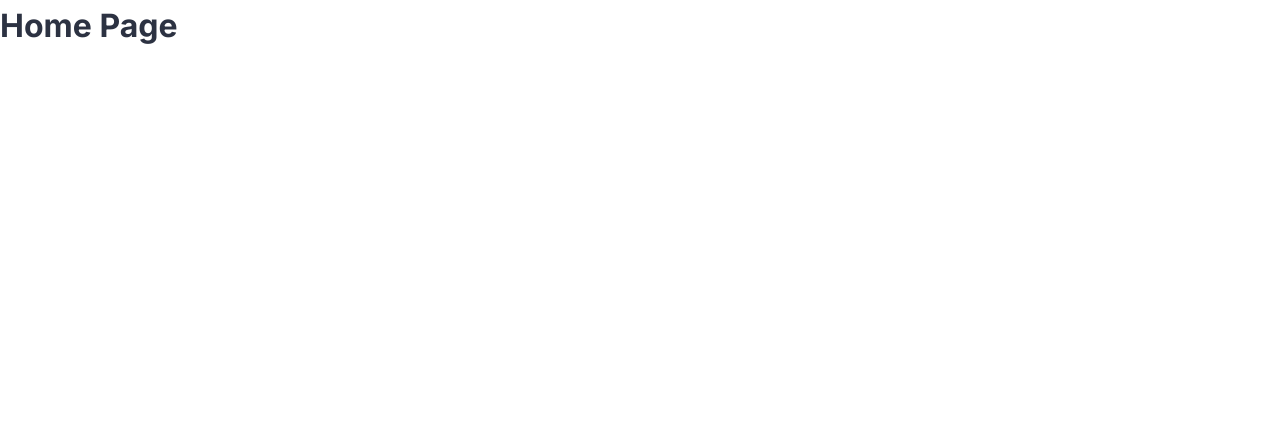
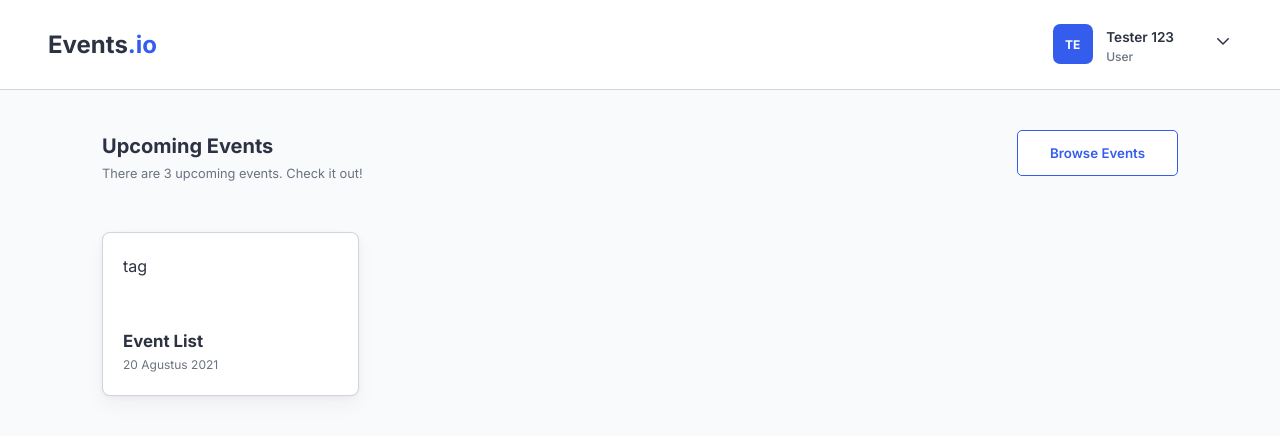
Before and after one commit to Erik3010/events.io, a React (Create React App) app: page / in a window 1280 px wide. Shown: the top 436 px of the page. Built offline with nearby package versions, Linux system fonts and the light colour scheme.

Commit message:
home page

```diff
--- a/src/components/Basic/Button/Button.js
+++ b/src/components/Basic/Button/Button.js
@@ -1,10 +1,10 @@
 import styles from "components/Basic/Button/Button.module.scss";
 import classNames from "classnames";
 
-function Button({ children }) {
+function Button({ children, type }) {
   return (
     <button
-      className={classNames(styles["btn"], styles["btn-primary"])}
+      className={classNames(styles["btn"], styles[`btn-${type}`])}
       type="submit"
     >
       {children}
--- a/src/components/Basic/Button/Button.module.scss
+++ b/src/components/Basic/Button/Button.module.scss
@@ -22,5 +22,20 @@
         transform: scale(0.98);
       }
     }
+    &-secondary {
+      background: $white;
+      color: $primary;
+      border-color: $primary;
+      &:hover,
+      &:focus {
+        background: rgba(52, 93, 238, 0.05);
+      }
+      &:focus {
+        box-shadow: $shadow;
+      }
+      &:active {
+        transform: scale(0.98);
+      }
+    }
   }
 }
--- a/src/components/Login/LoginForm/LoginForm.js
+++ b/src/components/Login/LoginForm/LoginForm.js
@@ -16,7 +16,7 @@ function LoginForm() {
       <Link to="/" className={styles["login-form-link"]}>
         Forgot Password?
       </Link>
-      <Button>Log in</Button>
+      <Button type="primary">Log in</Button>
     </form>
   );
 }
--- a/src/pages/Home/Home.js
+++ b/src/pages/Home/Home.js
@@ -1,9 +1,55 @@
 import styles from "pages/Home/Home.module.scss";
+
+import { ReactComponent as ChevronDown } from "assets/icons/chevron-down.svg";
+import { Link } from "react-router-dom";
+import Button from "components/Basic/Button/Button";
 
 function Home() {
   return (
     <div>
-      <h1>Home Page</h1>
+      <header className={styles["header"]}>
+        <div>
+          <h2>
+            Events<span className="text-primary">.io</span>
+          </h2>
+        </div>
+        <div className={styles["header-profile-container"]}>
+          <div className={styles["header-profile"]}>
+            <div className={styles["header-profile-initial"]}>TE</div>
+            <div className={styles["header-profile-info"]}>
+              <Link to="/" className={styles["header-profile-info-title"]}>
+                Tester 123
+              </Link>
+              <p className={styles["header-profile-info-subtitle"]}>User</p>
+            </div>
+          </div>
+          <div className={styles["header-profile-icon"]}>
+            <ChevronDown width={18} height={18} />
+          </div>
+        </div>
+      </header>
+      <div className={styles["home-container"]}>
+        <div className="container">
+          <div className={styles["home-header"]}>
+            <div className={styles["home-header-title"]}>
+              <h3>Upcoming Events</h3>
+              <p>There are 3 upcoming events. Check it out!</p>
+            </div>
+            <div>
+              <Button type="secondary">Browse Events</Button>
+            </div>
+          </div>
+          <div className={styles["event-container"]}>
+            <div className={styles["event-card"]}>
+              <div className={styles["event-card-header"]}>tag</div>
+              <div className={styles["event-card-content"]}>
+                <h3>Event List</h3>
+                <p>20 Agustus 2021</p>
+              </div>
+            </div>
+          </div>
+        </div>
+      </div>
     </div>
   );
 }
--- a/src/pages/Home/Home.module.scss
+++ b/src/pages/Home/Home.module.scss
@@ -0,0 +1,104 @@
+@import "scss/variables";
+
+.header {
+  display: flex;
+  width: 100%;
+  height: 90px;
+  padding: 0 3rem;
+  align-items: center;
+  justify-content: space-between;
+  border-bottom: 1px solid $border;
+  &-profile {
+    @at-root {
+      &-container {
+        display: flex;
+        align-items: center;
+      }
+      &-icon {
+        margin-left: 2.5rem;
+        cursor: pointer;
+        color: $text;
+      }
+    }
+    display: flex;
+    align-items: center;
+    &-initial {
+      background: $primary;
+      color: $white;
+      display: flex;
+      align-items: center;
+      justify-content: center;
+      width: 2.5rem;
+      height: 2.5rem;
+      border-radius: 0.45rem;
+      font-weight: 700;
+      font-size: 0.75rem;
+      cursor: pointer;
+      margin-right: 0.85rem;
+    }
+    &-info {
+      &-title {
+        font-weight: 600;
+        font-size: 0.85rem;
+      }
+      &-subtitle {
+        font-weight: 500;
+        color: $subtitle;
+        font-size: 0.75rem;
+        margin-top: -0.15rem;
+      }
+    }
+  }
+}
+
+.home-container {
+  background: $background;
+  padding-top: 2.5rem;
+  min-height: 100vh;
+  .home-header {
+    display: flex;
+    justify-content: space-between;
+    &-title {
+      h3 {
+        font-size: 1.25rem;
+      }
+      p {
+        color: $subtitle;
+        font-size: 0.8rem;
+      }
+    }
+  }
+  .event-container {
+    margin-top: 3rem;
+    display: grid;
+    grid-template-columns: repeat(4, 1fr);
+    gap: 1rem;
+    .event-card {
+      padding: 1.25rem;
+      background: $white;
+      border-radius: 0.5rem;
+      box-shadow: rgba(0, 0, 0, 0.04) 0px 10px 20px, rgba(0, 0, 0, 0.04) 0px 2px 6px, rgba(0, 0, 0, 0.06) 0px 0px 1px;
+      border: 1px solid $border;
+      cursor: pointer;
+      transition: all $transition;
+      &:hover {
+        transform: scale(1.03);
+        box-shadow: rgba(0, 0, 0, 0.04) 0px 10px 20px, rgba(0, 0, 0, 0.04) 0px 2px 6px, rgba(0, 0, 0, 0.06) 0px 0px 1px;
+        border-color: $primary;
+      }
+      &-header {
+        margin-bottom: 3rem;
+      }
+      &-content {
+        h3 {
+          font-size: 1.05rem;
+          font-weight: 700;
+        }
+        p {
+          color: $subtitle;
+          font-size: 0.75rem;
+        }
+      }
+    }
+  }
+}
--- a/src/scss/_variables.scss
+++ b/src/scss/_variables.scss
@@ -6,7 +6,10 @@ $dark: #18214d;
 $gray: #adb5bd;
 $placeholder: #dee4eb;
 $white: #ffffff;
+$border: #d1d4db;
+$background: #f9fafc;
 $text: #2c3242;
+$subtitle: #6b7380;
 
 // $shadow: 0 0 0.125rem 0.125rem rgba(238, 52, 101, 0.15);
 // $shadow: 0 0 0.125rem 0.125rem rgba(40, 78, 214, 0.15);
```
Also changed, not shown: src/assets/icons/chevron-down.svg (added).
